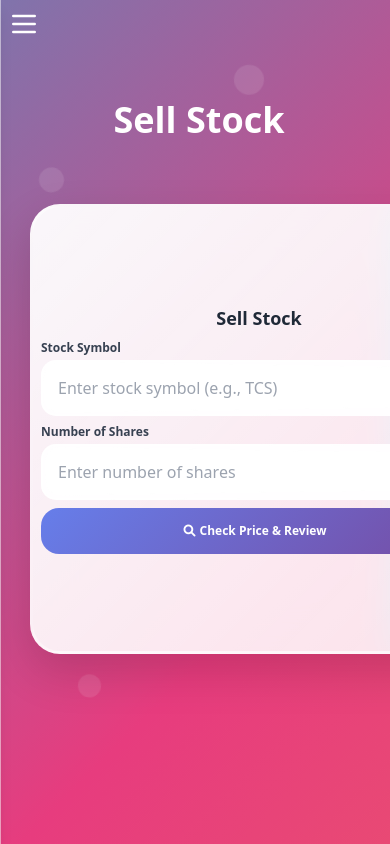
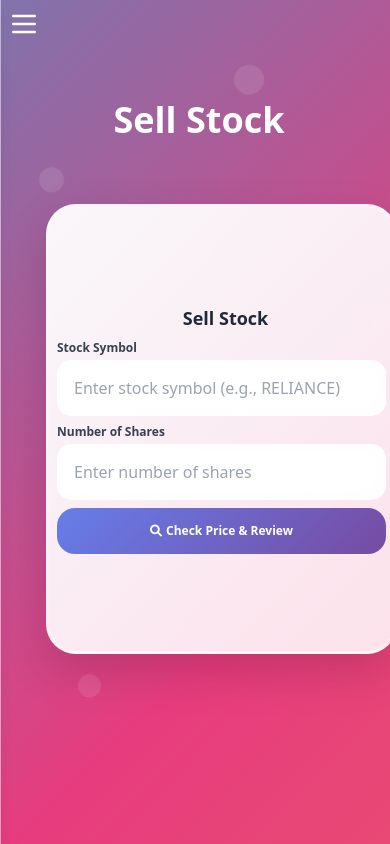
Before and after one commit to venkat4191/SimuTradeeX, a Flask app: page /sell in a window 390 px wide; the page is wider, and only the part inside the window is pictured. Run offline with Flask 3, Linux system fonts and the light colour scheme; the visitor is signed in with stand-in values (Sample User, id 1).

Commit message:
Update sell.html

```diff
--- a/Stock-simulator-main/templates/sell.html
+++ b/Stock-simulator-main/templates/sell.html
@@ -1,3 +1,4 @@
+
 <!DOCTYPE html>
 <html lang="en">
 <head>
@@ -119,11 +120,25 @@
             justify-content: center;
             transition: all 0.3s ease;
         }
+        @media (max-width: 768px) {
+            .equal-aspect-form {
+                min-width: 300px;
+                max-width: 90vw;
+                width: 90vw;
+            }
+        }
         .equal-aspect-form.expanded {
             aspect-ratio: auto;
             min-height: 900px;
             max-height: 1200px;
             height: auto;
+        }
+        @media (max-width: 768px) {
+            .equal-aspect-form.expanded {
+                min-width: 300px;
+                max-width: 90vw;
+                width: 90vw;
+            }
         }
     </style>
 </head>
@@ -137,7 +152,7 @@
     </div>
 
     <div class="main-container">
-        <div class="container mx-auto flex flex-col justify-center items-center">
+        <div class="container mx-auto flex flex-col justify-center items-center px-4 md:px-0">
             <!-- Always-visible Heading and Hamburger -->
             <div class="w-full flex flex-row items-center justify-center mt-0 mb-0 px-4 relative flex md:hidden">
                 <!-- Hamburger only on mobile, now at topmost left -->
@@ -168,7 +183,7 @@
             </div>
 
             <!-- Sell Form -->
-            <div class="card equal-aspect-form p-2 md:p-10 mx-auto mt-16 md:mt-0">
+            <div class="card equal-aspect-form p-2 md:p-10 mx-auto mt-16 md:mt-0 w-full max-w-md md:max-w-none">
                 <h2 class="text-lg md:text-4xl font-bold mb-2 md:mb-8 text-center text-gray-800">
                     <i class="fas fa-sell mr-2 md:mr-4 text-red-500"></i>Sell Stock
                 </h2>
@@ -177,7 +192,7 @@
                         <label for="symbol" class="block text-xs md:text-xl font-bold mb-1 md:mb-3 text-gray-700">Stock Symbol</label>
                         <input type="text" id="symbol" name="symbol" required
                                class="input-field w-full text-xs md:text-lg p-2 md:p-4"
-                               placeholder="Enter stock symbol (e.g., TCS)">
+                               placeholder="Enter stock symbol (e.g., RELIANCE)">
                     </div>
 
                     <div>
```
